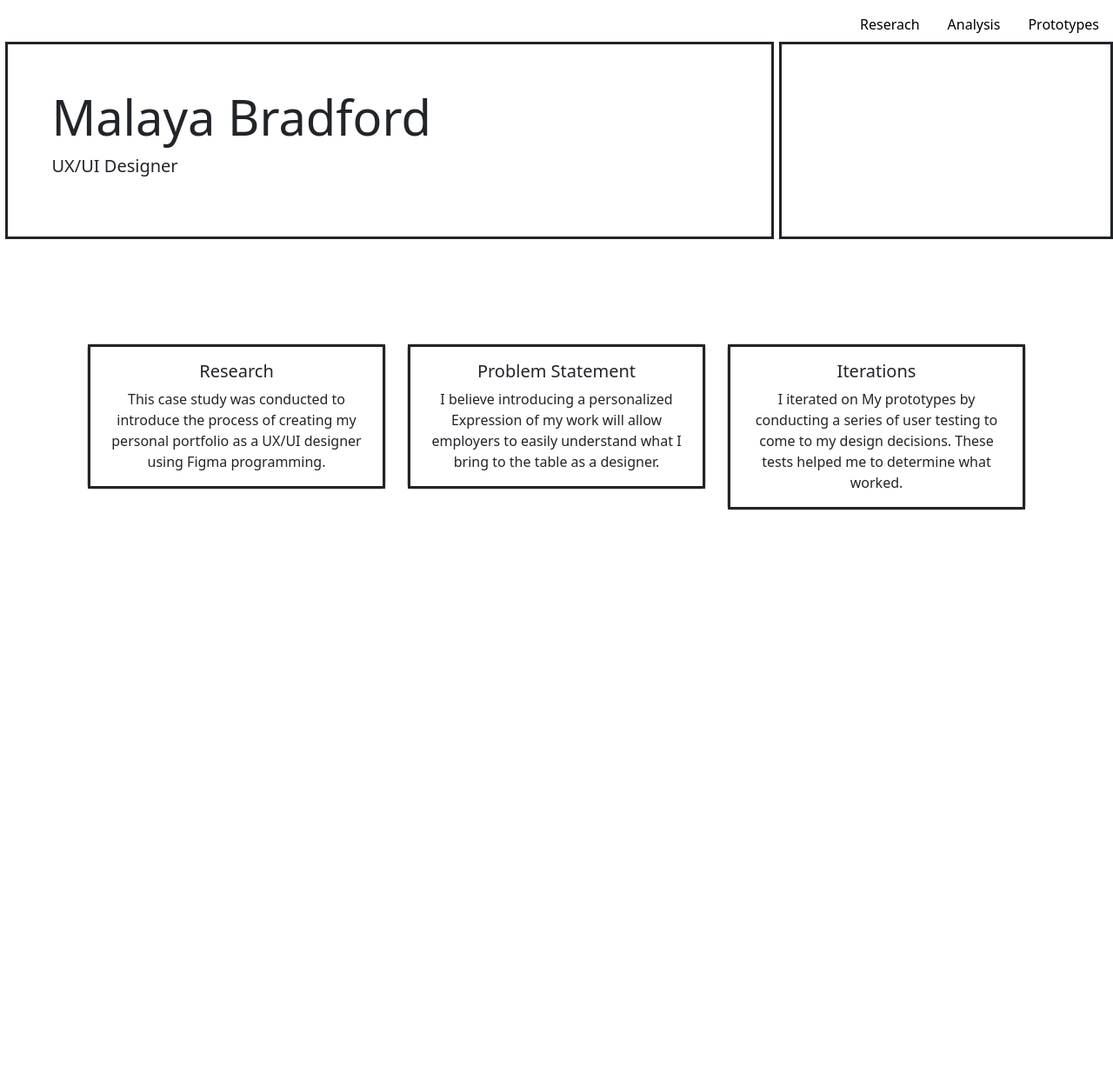
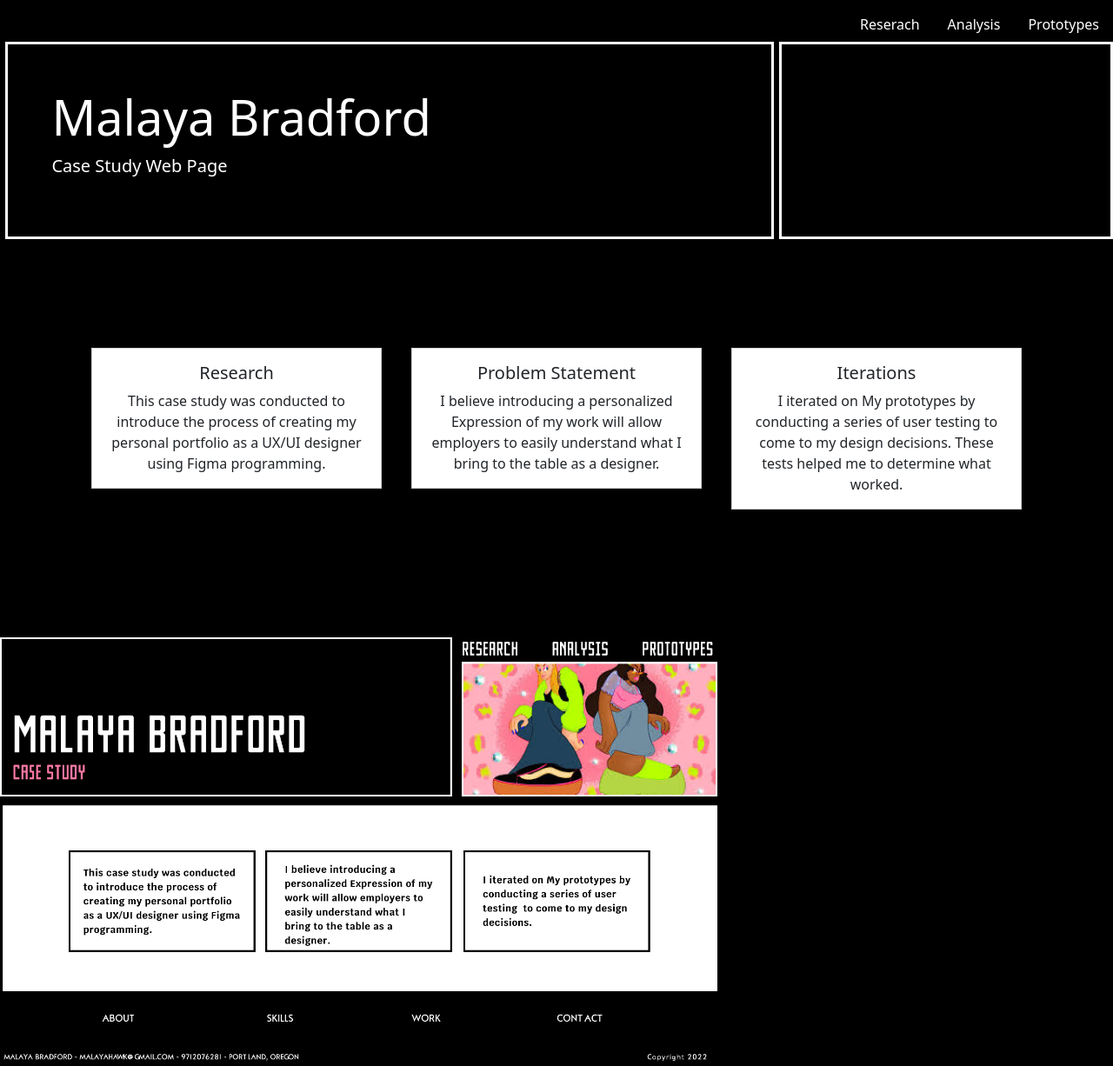
Before and after one commit to malayahawk/UX_UI_HW_20, a plain HTML site: page index.html in a window 1280 px wide. Shown: the whole page at 87% size. Before the commit the page ends 800 px from the top, so only its background shows below. Drawn offline with nearby package versions, Linux system fonts and the light colour scheme.

Commit message:
finish styling and adding photo

```diff
--- a/css/style.css
+++ b/css/style.css
@@ -1,5 +1,5 @@
 .content {
-    padding: 50px;
+    padding: 100px;
 }
 
 .cardContainer {
@@ -9,45 +9,72 @@
 .cardContainer {
     margin-top: 20px;
 }
+
 .card {
     margin: 0 auto;
 }
 
-.jumbotron{
+.jumbotron {
 
     display: flex;
-    flex-wrap:nowrap;
+    flex-wrap: nowrap;
 }
 
 
-  .container{
+.container {
     border-style: solid;
+    border-color: white;
     width: 69%;
     justify-content: center;
     align-items: center;
-    text-align:justify;
-    display:inline-block;
+    text-align: justify;
+    display: inline-block;
     padding: 50px;
 }
-  .container2{
+
+.display-4 {
+    color: white;
+}
+
+.lead {
+    color: white;
+}
+
+.container2 {
     border-style: solid;
+    border-color: white;
     width: 30%;
     justify-content: center;
     align-items: center;
-    text-align:justify;
-    display:inline-block;
+    text-align: justify;
+    display: inline-block;
     padding: 50px;
 
 }
 
-.card-body{
-    border-style: solid;
+.card {
+    border-radius: 0;
+    margin: 0.3em;
 }
 
-.container-fluid{
-    padding: 100px;
+
+
+
+.nav-link {
+    color: white;
 }
 
-.nav-link{
-    color: black;
+body {
+    background-color: black;
 }
+
+.caseStudyphoto {
+    background-image: url(../images/caseStudypng.png);
+    background-size:contain;
+    background-repeat: no-repeat;
+    height: calc(70vh - 25px);
+    display: flex;
+    flex-wrap: wrap;
+    align-items: center;
+    justify-content: center;
+}
--- a/index.html
+++ b/index.html
@@ -31,7 +31,7 @@
     <div class="jumbotron jumbotron-fluid">
       <div class="container">
         <h1 class="display-4">Malaya Bradford</h1>
-        <p class="lead">UX/UI Designer</p>
+        <p class="lead">Case Study Web Page</p>
       </div>
       <div class="container2">
 
@@ -78,6 +78,10 @@
     <!-- End cards -->
 
 
+      <div class="caseStudyphoto"></div>
+
+
+
 </body>
 <script src="https://cdn.jsdelivr.net/npm/@popperjs/core@2.11.6/dist/umd/popper.min.js"
     integrity="sha384-oBqDVmMz9ATKxIep9tiCxS/Z9fNfEXiDAYTujMAeBAsjFuCZSmKbSSUnQlmh/jp3"
```
Lines whose indentation alone changed are shown as unchanged.
